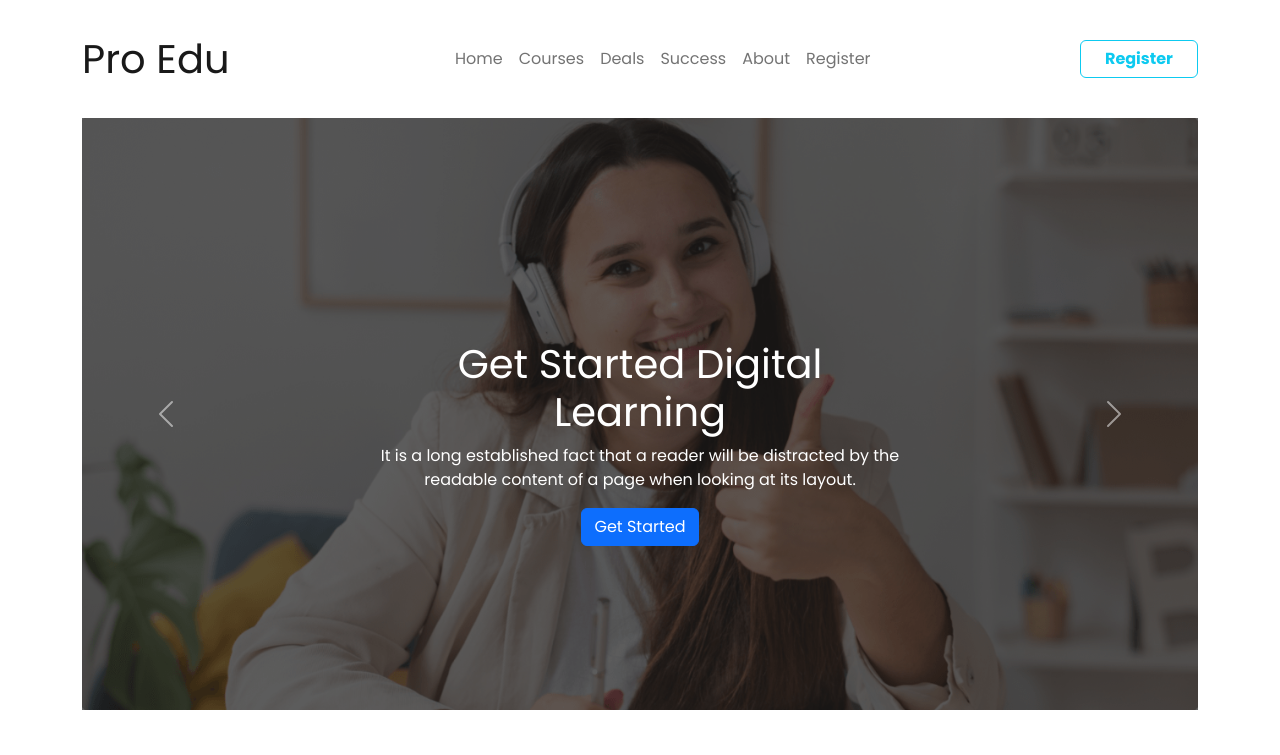
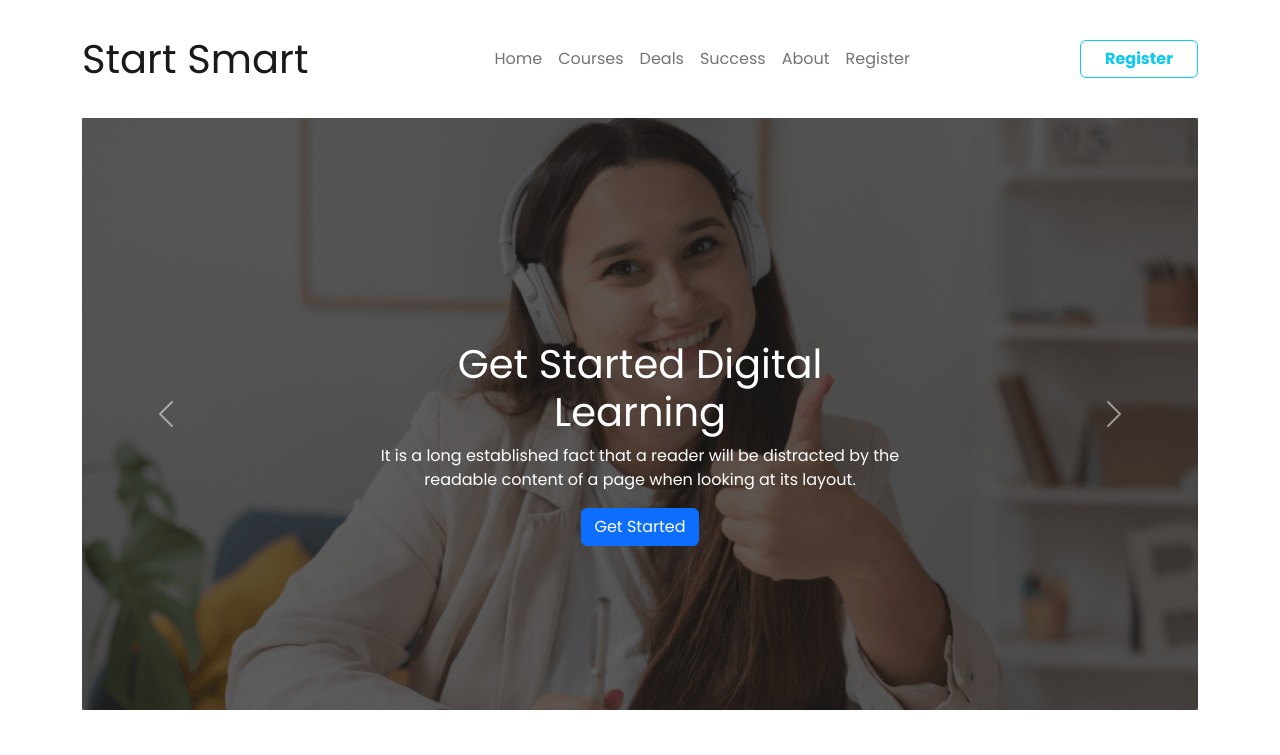
Before and after one commit to farihamehereen15/Edtech-website-assignment, a plain HTML site: page index.html in a window 1280 px wide. Shown: the top 755 px of the page. Drawn offline with nearby package versions, Linux system fonts and the light colour scheme.

Commit message:
title name change

```diff
--- a/index.html
+++ b/index.html
@@ -3,7 +3,7 @@
   <head>
     <meta charset="utf-8">
     <meta name="viewport" content="width=device-width, initial-scale=1">
-    <title>Edtech Website</title>
+    <title>Start Smart Website</title>
     <link href="https://cdn.jsdelivr.net/npm/bootstrap@5.2.0/dist/css/bootstrap.min.css" rel="stylesheet" integrity="sha384-gH2yIJqKdNHPEq0n4Mqa/HGKIhSkIHeL5AyhkYV8i59U5AR6csBvApHHNl/vI1Bx" crossorigin="anonymous">
     <!-- googlefont -->
     <link rel="preconnect" href="https://fonts.googleapis.com">
@@ -20,7 +20,7 @@
 
         <nav class="navbar navbar-expand-lg bg-white p-4 ">
             <div class="container">
-              <a class="navbar-brand fs-1" href="#">Pro Edu</a>
+              <a class="navbar-brand fs-1" href="#">Start Smart</a>
               <div class="d-flex">
                 <form class="d-flex d-none d-md-block d-lg-none" role="search">
                     <button class="btn btn-outline-info fw-bold px-4" type="submit">Register</button>
@@ -568,7 +568,7 @@
 
     <footer class="bg-dark text-light m-0">
         <div class="text-center p-5">
-            <h1>Pro Edu</h1>
+            <h1>Smart Start</h1>
             <p>Office 41, Zawaya Buildin, Ghala Muscat, <br>
                 Sultanate of Oman</p>
                 <small>Privacy Ploicy  |   Terms of use</small>
```
